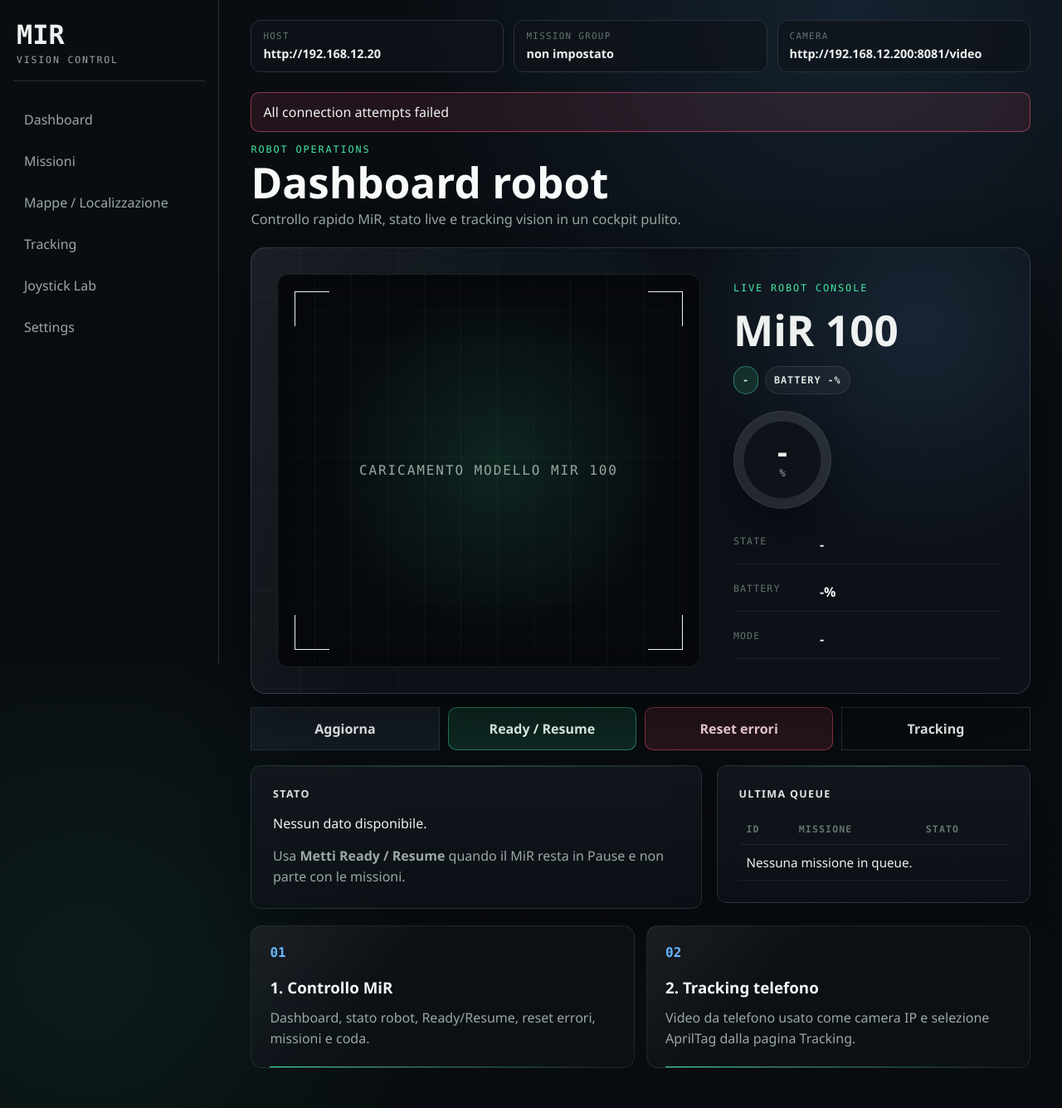
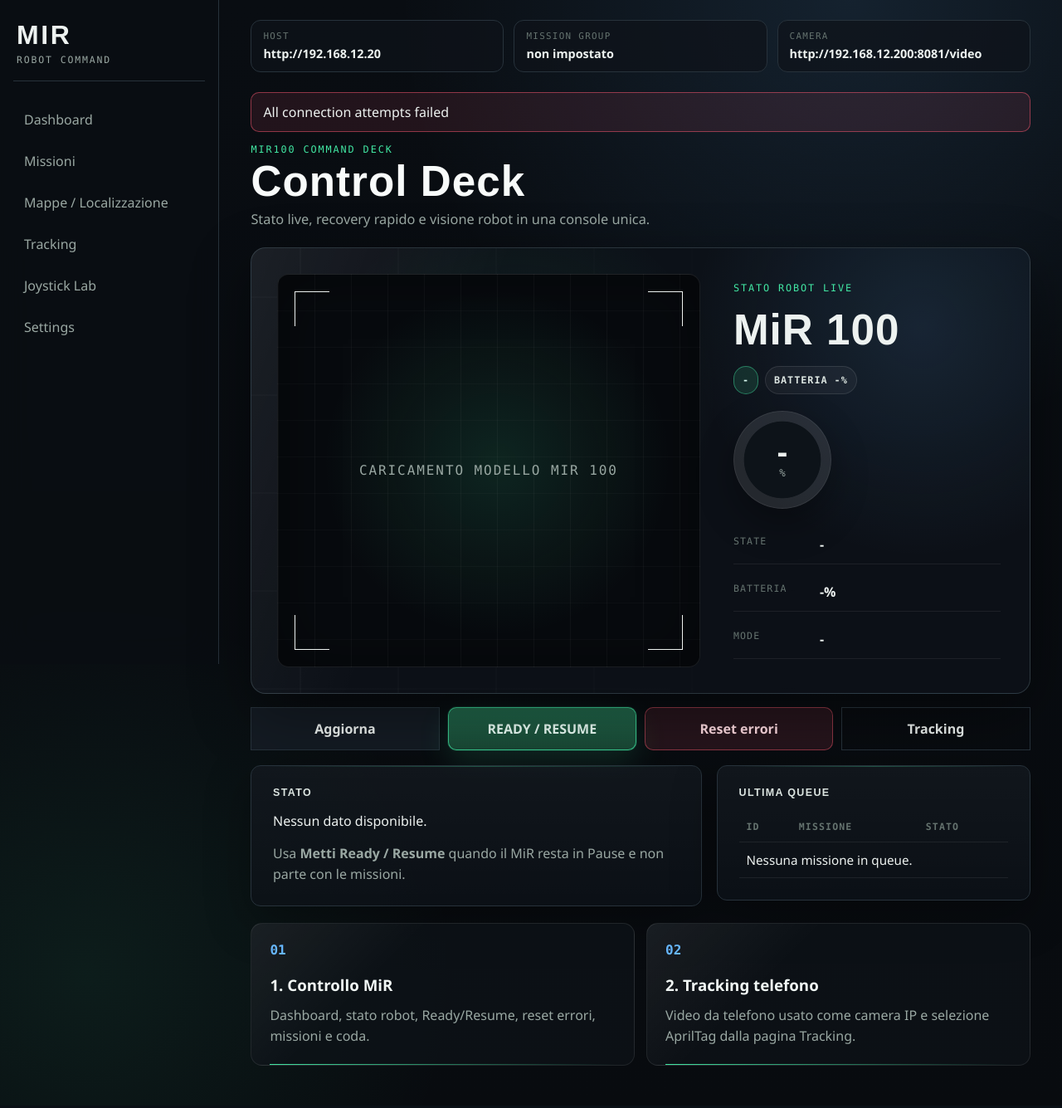
Before and after one commit to tommasoR07/mirTelecamera, a FastAPI app: page / in a window 1280 px wide. Shown: the whole page at 83% size. After the commit the page ends 1284 px from the top, so only its background shows below. Run offline with FastAPI, Linux system fonts and the light colour scheme; data comes from the database, SQL or seed files in the repository; data that the repository does not hold is empty; some libraries are stand-ins or nearby versions.

Commit message:
Improve tracking recovery and refresh tech styling

```diff
--- a/mirbundle_v3/app/static/style.css
+++ b/mirbundle_v3/app/static/style.css
@@ -14,8 +14,9 @@
   --warn: #f4c95d;
   --shadow: 0 18px 55px rgba(0,0,0,.32);
   --radius: 12px;
-  --mono: "Cascadia Code", "Consolas", monospace;
-  --sans: "Bahnschrift", "Aptos", "Segoe UI Variable", "Segoe UI", sans-serif;
+  --mono: "Share Tech Mono", "Cascadia Code", "Consolas", monospace;
+  --sans: "Rajdhani", "Bahnschrift", "Aptos", "Segoe UI Variable", "Segoe UI", sans-serif;
+  --display: "Orbitron", "Audiowide", "Rajdhani", "Bahnschrift", sans-serif;
 }
 
 * { box-sizing: border-box; }
@@ -56,11 +57,12 @@ a { color: inherit; }
 }
 
 .brand-mark {
-  font-family: var(--mono);
+  font-family: var(--display);
   font-size: 2rem;
   font-weight: 800;
   line-height: 1;
   color: var(--text);
+  letter-spacing: .08em;
 }
 
 .brand-copy {
@@ -142,16 +144,16 @@ h1 {
   max-width: 980px;
   color: #f8fbfa;
   font-size: clamp(2.2rem, 4vw, 4.8rem);
-  font-family: var(--sans);
-  font-weight: 700;
+  font-family: var(--display);
+  font-weight: 800;
   line-height: .95;
-  letter-spacing: 0;
+  letter-spacing: .02em;
 }
 
 h2 {
   margin: 0 0 16px;
   color: #dce5e1;
-  font-family: var(--sans);
+  font-family: var(--display);
   font-size: .78rem;
   font-weight: 700;
   letter-spacing: .11em;
@@ -332,9 +334,9 @@ model-viewer:not(:defined) {
 .robot-hud h2 {
   margin: 0;
   color: var(--text);
-  font-family: var(--sans);
+  font-family: var(--display);
   font-size: clamp(2.4rem, 4vw, 5rem);
-  letter-spacing: 0;
+  letter-spacing: .02em;
   line-height: .92;
   text-transform: none;
 }
@@ -546,6 +548,22 @@ textarea { resize: vertical; }
   border-color: rgba(66,232,164,.45);
   background: rgba(66,232,164,.13);
   color: #eafff7;
+}
+
+.btn.ready {
+  border-color: rgba(66,232,164,.78);
+  background:
+    linear-gradient(180deg, rgba(66,232,164,.34), rgba(66,232,164,.18)),
+    #10251d;
+  color: #ecfff8;
+  box-shadow: 0 0 0 1px rgba(66,232,164,.12), 0 14px 38px rgba(66,232,164,.14);
+}
+
+.btn.ready:hover {
+  border-color: rgba(103,255,191,.92);
+  background:
+    linear-gradient(180deg, rgba(66,232,164,.42), rgba(66,232,164,.22)),
+    #123024;
 }
 
 .btn.warn { border-color: rgba(244,201,93,.45); background: rgba(244,201,93,.12); color: #ffefbd; }
--- a/mirbundle_v3/app/templates/base.html
+++ b/mirbundle_v3/app/templates/base.html
@@ -4,13 +4,13 @@
   <meta charset="utf-8">
   <meta name="viewport" content="width=device-width, initial-scale=1">
   <title>{% block title %}MiR Tracking System{% endblock %}</title>
-  <link rel="stylesheet" href="/static/style.css?v=modern-cockpit-8">
+  <link rel="stylesheet" href="/static/style.css?v=modern-cockpit-9">
 </head>
 <body>
   <aside class="sidebar">
     <div class="brand">
       <span class="brand-mark">MIR</span>
-      <span class="brand-copy">Vision Control</span>
+      <span class="brand-copy">Robot Command</span>
     </div>
     <nav aria-label="Navigazione principale">
       <a href="/">Dashboard</a>
--- a/mirbundle_v3/app/templates/dashboard.html
+++ b/mirbundle_v3/app/templates/dashboard.html
@@ -11,9 +11,9 @@
 {% set is_warning_state = 'error' in state_l or 'emergency' in state_l or 'protective' in state_l or 'abort' in state_l or 'paused' in state_l or 'pause' in state_l %}
 
 <div class="dashboard-heading">
-  <p class="eyebrow">Robot operations</p>
-  <h1>Dashboard robot</h1>
-  <p>Controllo rapido MiR, stato live e tracking vision in un cockpit pulito.</p>
+  <p class="eyebrow">MIR100 command deck</p>
+  <h1>Control Deck</h1>
+  <p>Stato live, recovery rapido e visione robot in una console unica.</p>
 </div>
 
 {% if is_low_battery or is_warning_state %}
@@ -48,11 +48,11 @@
     </div>
   </div>
   <div class="robot-hud">
-    <p class="eyebrow">Live robot console</p>
+    <p class="eyebrow">Stato robot live</p>
     <h2>{{ status.robot_name or 'MiR 100' }}</h2>
     <div class="status-stack">
       <span class="status-pill {{ 'danger' if is_warning_state else 'success' }}">{{ state_text }}</span>
-      <span class="status-pill {{ 'danger' if is_low_battery else '' }}">Battery {{ battery_display }}%</span>
+      <span class="status-pill {{ 'danger' if is_low_battery else '' }}">Batteria {{ battery_display }}%</span>
     </div>
     <div class="battery-ring {{ 'danger' if is_low_battery else '' }}" style="--battery: {{ battery_display if battery_display != '-' else 0 }}%">
       <span>{{ battery_display }}</span>
@@ -60,7 +60,7 @@
     </div>
     <dl class="hud-metrics">
       <div><dt>State</dt><dd class="{{ 'text-danger' if is_warning_state else '' }}">{{ state_text }}</dd></div>
-      <div><dt>Battery</dt><dd class="{{ 'text-danger' if is_low_battery else '' }}">{{ battery_display }}%</dd></div>
+      <div><dt>Batteria</dt><dd class="{{ 'text-danger' if is_low_battery else '' }}">{{ battery_display }}%</dd></div>
       <div><dt>Mode</dt><dd>{{ mode_text or '-' }}</dd></div>
     </dl>
   </div>
@@ -69,7 +69,7 @@
 <div class="dashboard-actions">
   <a class="btn" href="/">Aggiorna</a>
   <form method="post" action="/robot/ready">
-    <button class="btn success" type="submit">Ready / Resume</button>
+    <button class="btn success ready" type="submit">READY / RESUME</button>
   </form>
   <form method="post" action="/robot/clear-errors">
     <button class="btn danger" type="submit">Reset errori</button>
--- a/mirbundle_v3/app/templates/tracking.html
+++ b/mirbundle_v3/app/templates/tracking.html
@@ -75,5 +75,5 @@
   </section>
 </div>
 
-<script src="/static/tracking.js?v=pid-rosbridge-13"></script>
+<script src="/static/tracking.js?v=pid-rosbridge-14"></script>
 {% endblock %}
```
Also changed, not shown: mirbundle_v3/app/static/tracking.js (+23 -12 lines).
